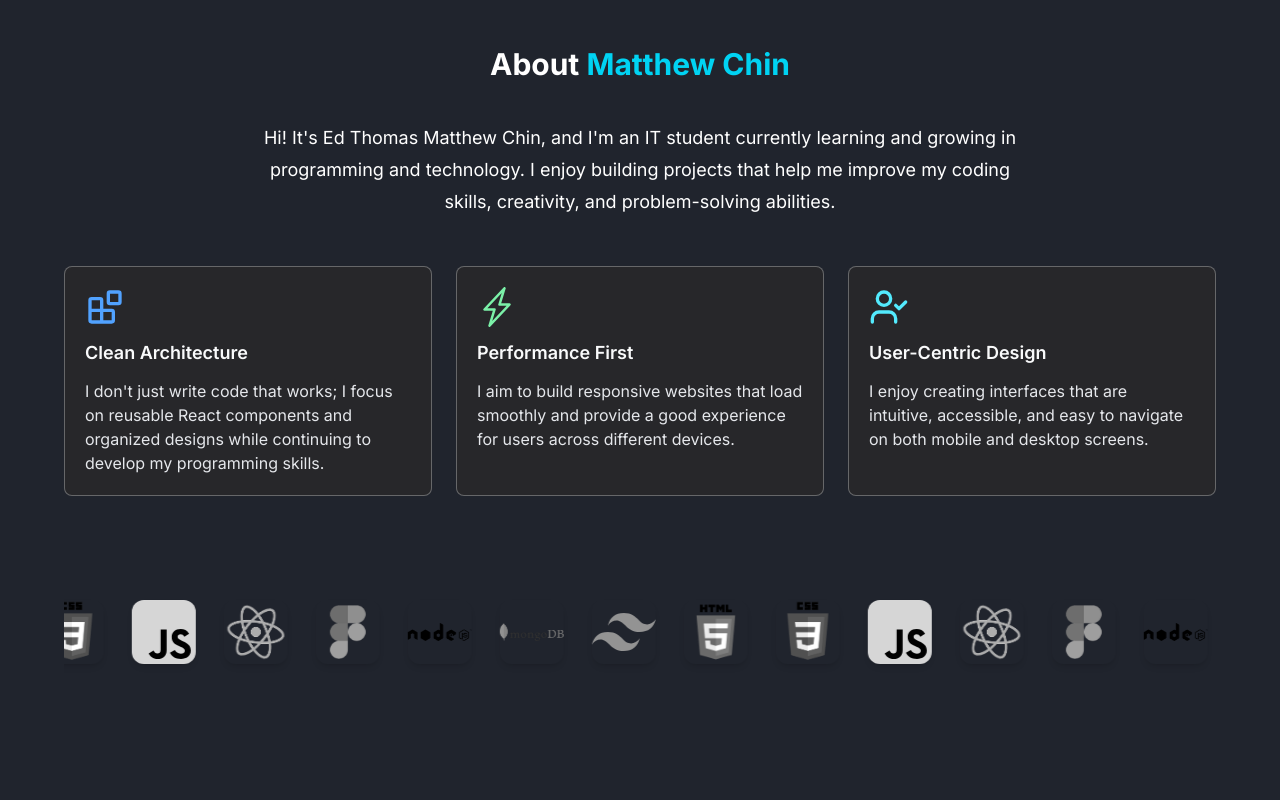
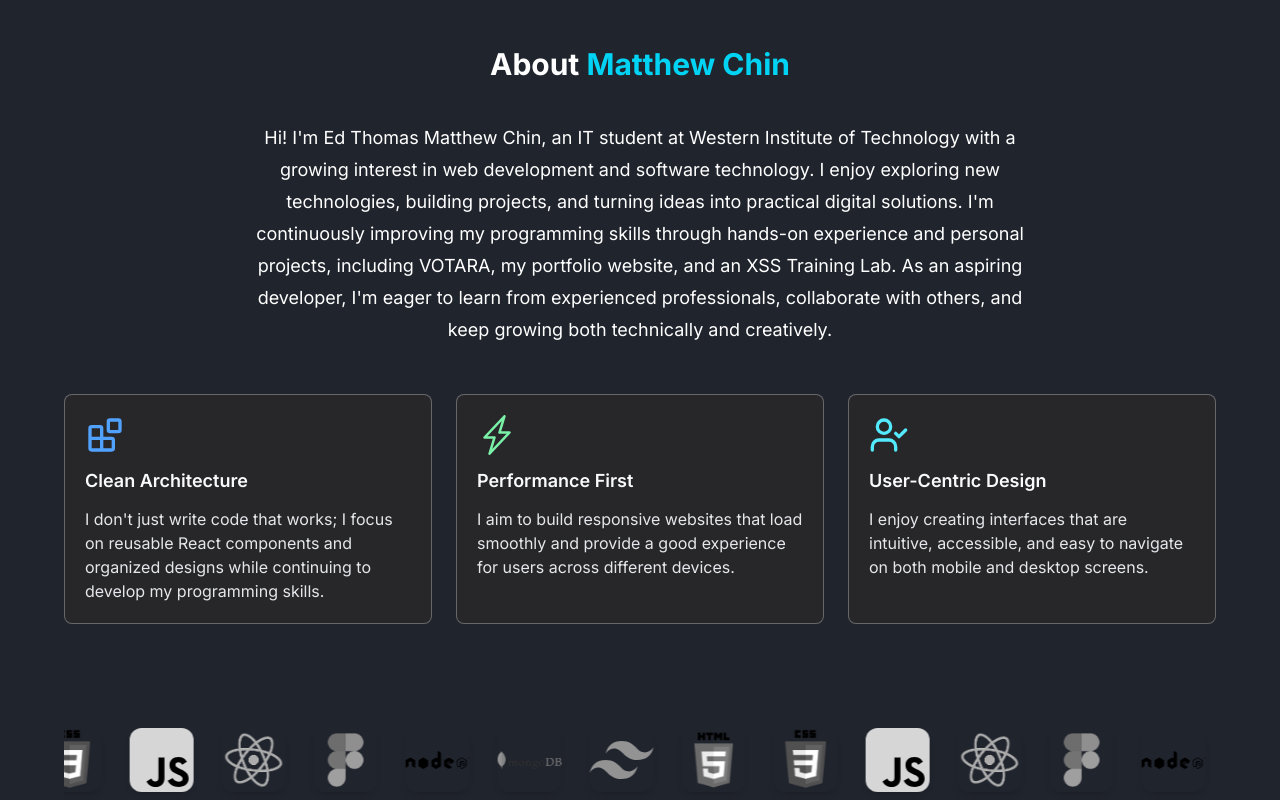
Before and after one commit to matthew17n/Portfolio, a React (Vite) app: page /#home in a window 1280 px wide. Shown: the part 780-1580 px from the top of the page. Built offline with nearby package versions, Linux system fonts and the light colour scheme.

Commit message:
Revise About section with updated bio
Updated personal introduction to reflect current studies and projects.

```diff
--- a/src/pages/About.jsx
+++ b/src/pages/About.jsx
@@ -34,7 +34,10 @@ export default function Aboutpage() {
             </h1>
 
             <p className="mt-6 w-full max-w-3xl text-center text-base leading-7 text-white inter-normal sm:mt-8 sm:text-lg sm:leading-8 lg:mt-10">
-                Hi! It&apos;s Ed Thomas Matthew Chin, and I&apos;m an IT student currently learning and growing in programming and technology. I enjoy building projects that help me improve my coding skills, creativity, and problem-solving abilities.
+             Hi! I'm Ed Thomas Matthew Chin, an IT student at Western Institute of Technology with a growing interest in web development and software technology.
+            I enjoy exploring new technologies, building projects, and turning ideas into practical digital solutions.
+            I'm continuously improving my programming skills through hands-on experience and personal projects, including VOTARA, my portfolio website, and an XSS Training Lab. As an aspiring developer,
+                I'm eager to learn from experienced professionals, collaborate with others, and keep growing both technically and creatively.
             </p>
 
             <div className="mt-8 mb-10 grid w-full max-w-6xl grid-cols-1 items-stretch gap-5 sm:mt-10 sm:mb-14 sm:grid-cols-2 sm:gap-6 lg:mt-12 lg:mb-16 lg:grid-cols-3">
```
